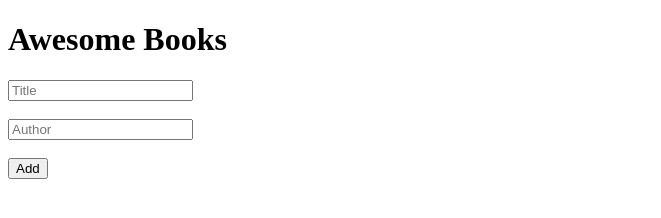
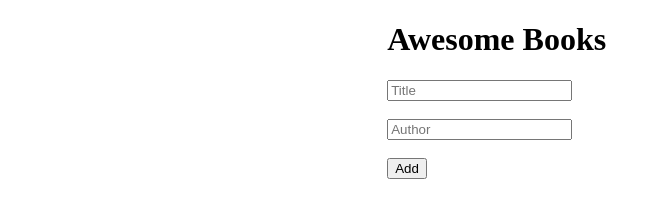
Before and after one commit to VaheStepanyan100/awesome-books, a website: page index.html in a window 1280 px wide. Shown: the whole page, without its empty margins (0-661 px from the left). Drawn offline with Linux system fonts and the light colour scheme.

Commit message:
Center content

```diff
--- a/index.html
+++ b/index.html
@@ -4,6 +4,7 @@
     <meta charset="UTF-8" />
     <meta http-equiv="X-UA-Compatible" content="IE=edge" />
     <meta name="viewport" content="width=device-width, initial-scale=1.0" />
+    <link rel="stylesheet" href="styles.css" />
     <script src="script.js" defer></script>
     <title>Awesome Books Website</title>
   </head>
--- /dev/null
+++ b/styles.css
@@ -0,0 +1,4 @@
+main {
+  padding-left: 30%;
+  padding-right: 30%;
+}
```
